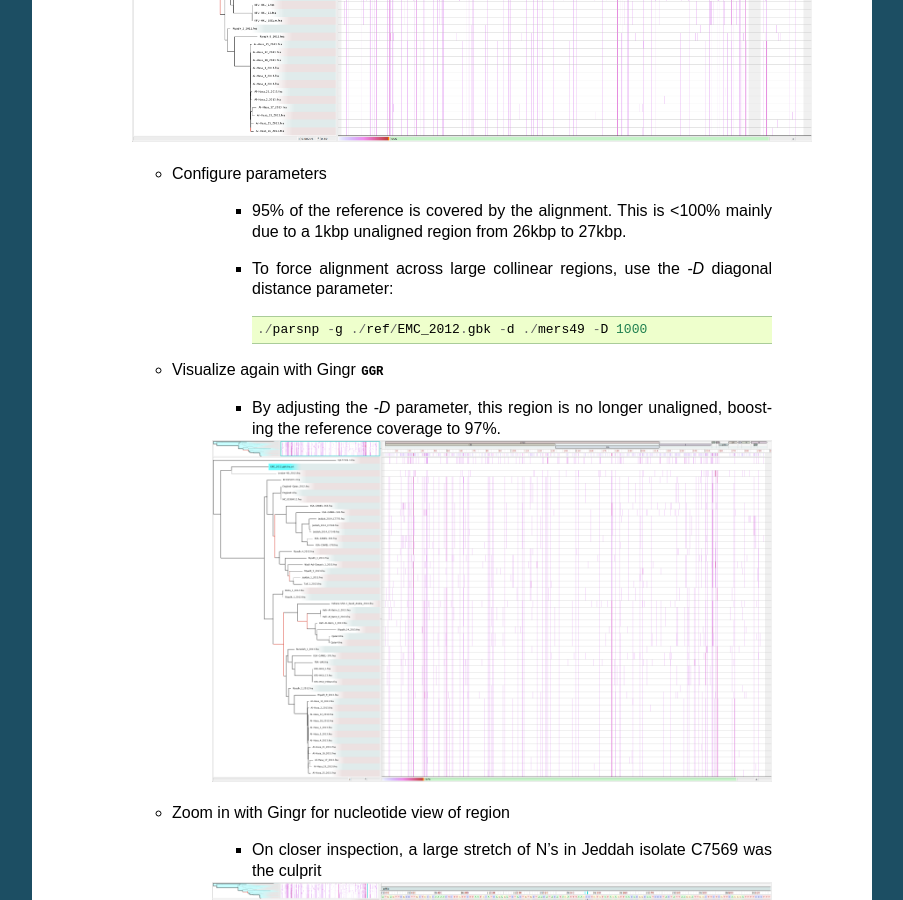
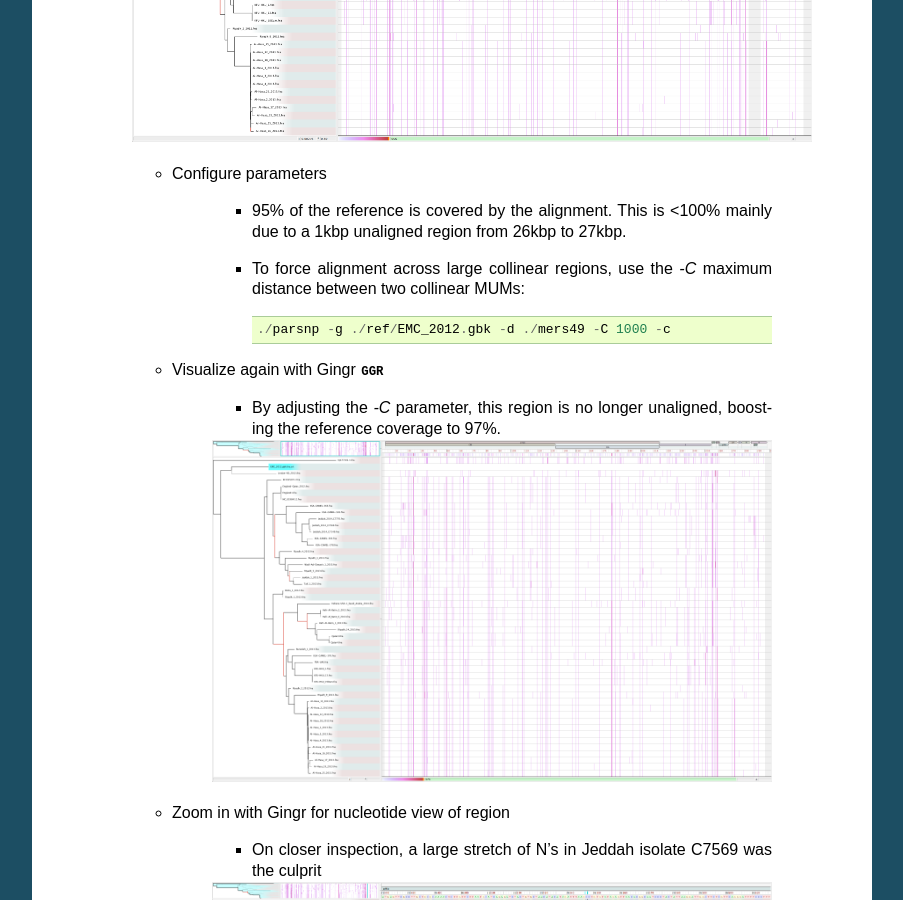
Before and after one commit to marbl/harvest, a Sphinx documentation site: the page built from docs/content/parsnp/tutorial.rst, in a window 1280 px wide and 900 px high, scrolled down 1184 px. Shown: the whole window, without its empty margins (198-1101 px from the left). Built offline with Sphinx 7.4.7, drawn with Linux system fonts in a browser that asks for light colours; pages that are not in the unit, such as notebooks, are missing from menus.

Commit message:
Update tutorial.rst

```diff
--- a/docs/content/parsnp/tutorial.rst
+++ b/docs/content/parsnp/tutorial.rst
@@ -26,13 +26,13 @@ The second dataset is a selected set of 31 Streptococcus pneumoniae genomes. Bot
       * Configure parameters
 
          - 95% of the reference is covered by the alignment. This is <100% mainly due to a 1kbp unaligned region from 26kbp to 27kbp.
-         - To force alignment across large collinear regions, use the `-D` diagonal distance parameter::
+         - To force alignment across large collinear regions, use the `-C` maximum distance between two collinear MUMs::
 
-            ./parsnp -g ./ref/EMC_2012.gbk -d ./mers49 -D 1000
+            ./parsnp -g ./ref/EMC_2012.gbk -d ./mers49 -C 1000 -c
 
       * Visualize again with Gingr :download:`GGR <run_mers.gingr2.ggr>`
 
-         - By adjusting the `-D` parameter, this region is no longer unaligned, boosting the reference coverage to 97%.
+         - By adjusting the `-C` parameter, this region is no longer unaligned, boosting the reference coverage to 97%.
 
          .. image:: run_mers.gingr2.png
             :target: https://raw.githubusercontent.com/marbl/harvest/master/docs/content/parsnp/run_mers.gingr2.png
```
